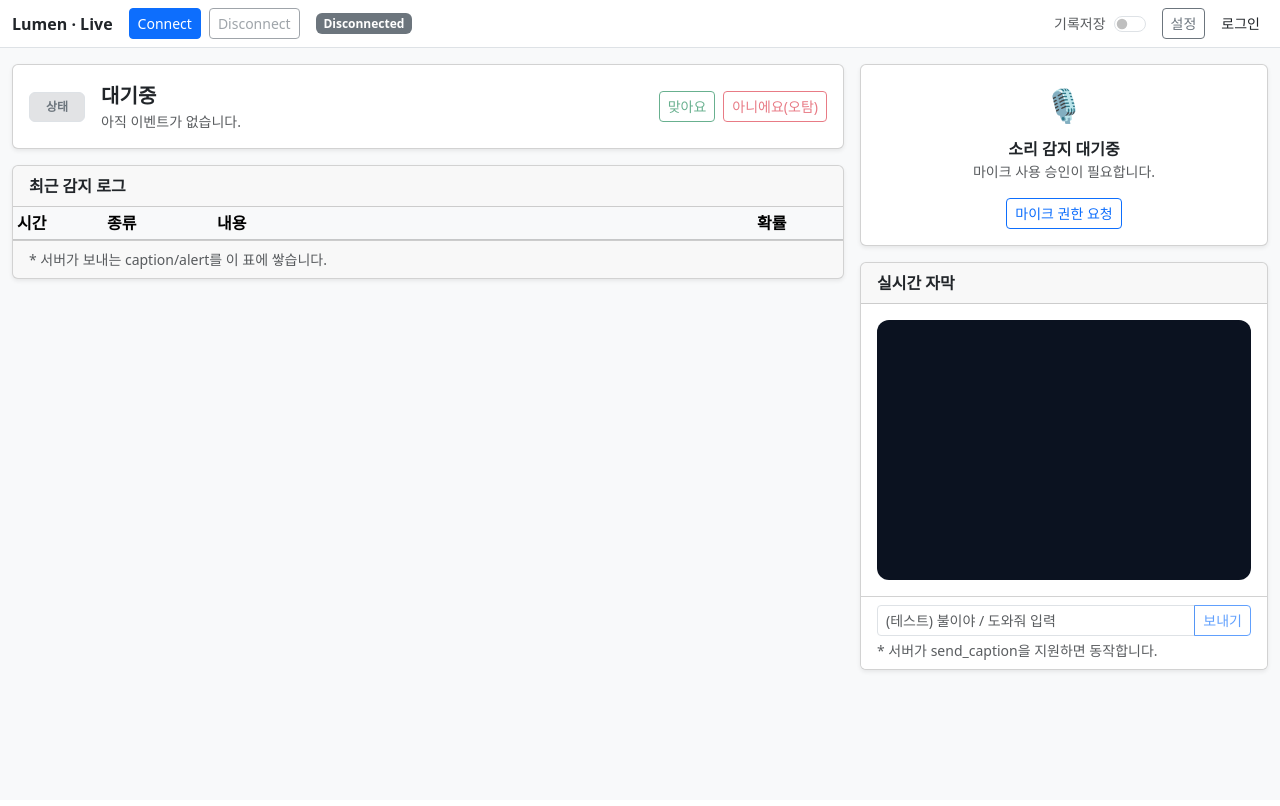
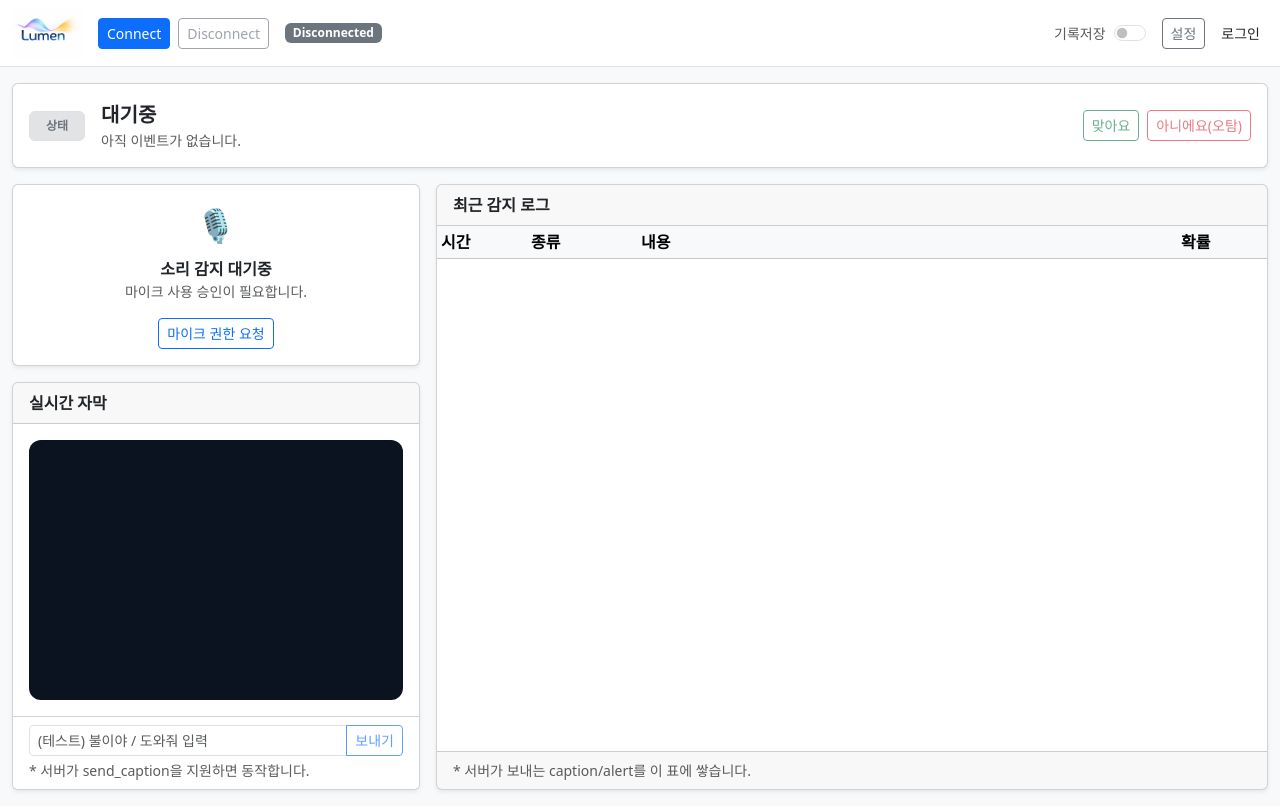
Before and after one commit to knights77787-ai/underdog, a FastAPI app: page / in a window 1280 px wide. Before the commit the page ends 673 px from the top, so only its background shows below. Run offline with FastAPI, Linux system fonts and the light colour scheme; lists and menus that the app fills with data are empty.

Commit message:
로고 추가

```diff
--- a/Frontend/templates/index.html
+++ b/Frontend/templates/index.html
@@ -19,7 +19,9 @@
   <!-- Topbar -->
   <nav class="navbar bg-white border-bottom">
     <div class="container-fluid d-flex align-items-center gap-2 flex-wrap">
-      <a href="/" class="fw-bold text-dark text-decoration-none">Lumen · Live</a>
+      <a href="/" class="fw-bold text-dark text-decoration-none">
+        <img src="/static/img/lumen_logo.png" alt="Lumen" width="70" height="50">
+      </a>
 
       <!-- WS Buttons -->
       <button id="btnConnect" class="btn btn-sm btn-primary ms-2">Connect</button>
@@ -96,12 +98,9 @@
 
   <main class="container-fluid py-3">
     <div class="row g-3">
-
-      <!-- Left: Hero + Logs -->
-      <div class="col-12 col-lg-8">
-
-        <!-- Hero (최근 위험 이벤트) -->
-        <div class="card shadow-sm mb-3">
+      <!-- 경고 알림 표시 섹션 (상단) -->
+      <div class="col-12">
+        <div class="card shadow-sm">
           <div class="card-body d-flex align-items-center justify-content-between gap-3">
             <div class="d-flex align-items-center gap-3">
               <div id="heroBadge" class="badge bg-secondary-subtle text-secondary border px-3 py-2">
@@ -121,34 +120,10 @@
             </div>
           </div>
         </div>
-
-        <!-- Recent Logs Table -->
-        <div class="card shadow-sm">
-          <div class="card-header fw-semibold">최근 감지 로그</div>
-          <div class="card-body p-0">
-            <div class="table-responsive">
-              <table class="table table-sm table-striped mb-0 align-middle">
-                <thead class="table-light">
-                  <tr>
-                    <th style="width:90px;">시간</th>
-                    <th style="width:110px;">종류</th>
-                    <th>내용</th>
-                    <th style="width:90px;">확률</th>
-                  </tr>
-                </thead>
-                <tbody id="logTbody"></tbody>
-              </table>
-            </div>
-          </div>
-          <div class="card-footer small text-muted">
-            * 서버가 보내는 caption/alert를 이 표에 쌓습니다.
-          </div>
-        </div>
       </div>
 
-      <!-- Right: Mic + Captions -->
+      <!-- Left: 마이크 + 실시간 자막 -->
       <div class="col-12 col-lg-4">
-
         <!-- Mic box -->
         <div class="card shadow-sm mb-3">
           <div class="card-body text-center">
@@ -180,7 +155,31 @@
             </div>
           </div>
         </div>
+      </div>
 
+      <!-- Right: 최근 감지 로그 (전체) -->
+      <div class="col-12 col-lg-8">
+        <div class="card shadow-sm h-100">
+          <div class="card-header fw-semibold">최근 감지 로그</div>
+          <div class="card-body p-0">
+            <div class="table-responsive">
+              <table class="table table-sm table-striped mb-0 align-middle">
+                <thead class="table-light">
+                  <tr>
+                    <th style="width:90px;">시간</th>
+                    <th style="width:110px;">종류</th>
+                    <th>내용</th>
+                    <th style="width:90px;">확률</th>
+                  </tr>
+                </thead>
+                <tbody id="logTbody"></tbody>
+              </table>
+            </div>
+          </div>
+          <div class="card-footer small text-muted">
+            * 서버가 보내는 caption/alert를 이 표에 쌓습니다.
+          </div>
+        </div>
       </div>
     </div>
   </main>
```
Also changed, not shown: Backend/data/underdog.db, Frontend/static/img/lumen_logo.png (added).
